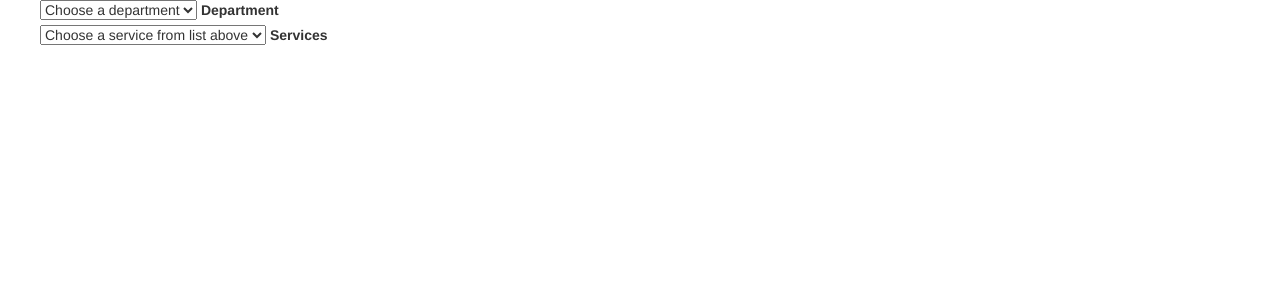
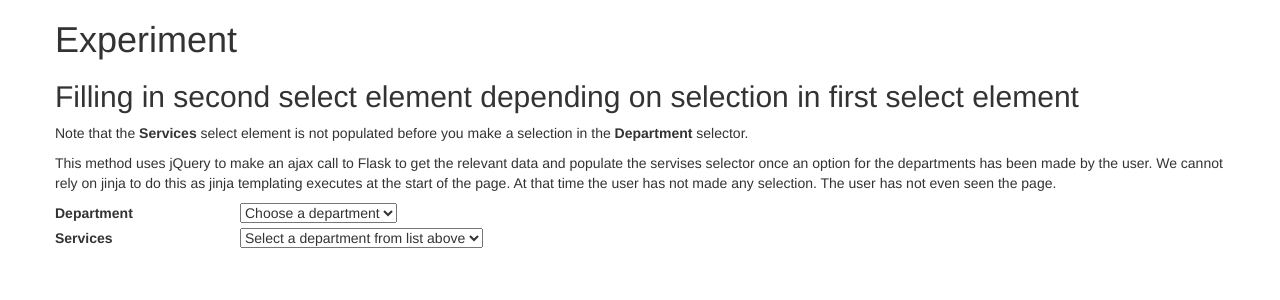
Before and after one commit to abonello/nested_autofilling, a Flask app: page / in a window 1280 px wide. Shown: the top 300 px of the page. Run offline with Flask 2, Linux system fonts and the light colour scheme; some libraries are stand-ins or nearby versions.

Commit message:
Improve UI and adding some explanatory notes

```diff
--- a/templates/index.html
+++ b/templates/index.html
@@ -11,28 +11,37 @@
 <body>
     <div class="container">
         <div class="row">
+            <h1>Experiment</h1>
+            <h2>Filling in second select element depending on selection in first select element</h2>
+            <p>Note that the <strong>Services</strong> select element is not populated before you make a selection in the <strong>Department</strong> selector.</p>
+            <p>This method uses jQuery to make an ajax call to Flask to get the relevant data and populate the servises selector once an option for the departments has been made by the user. We cannot rely on jinja to do this as jinja templating executes at the start of the page. At that time the user has not made any selection. The user has not even seen the page.</p>
+        </div>
+        <div class="row">
             <form action="{#{ url_for('insert_food_item') }#}" method="POST" class="col s12">
                 <div class="row">
                     <div class="input-field col s12">
+                        <div class="col-xs-3 col-sm-2">
+                            <label>Department</label>
+                        </div>
                         <select id="department" name="department">
                             <option value="" class="dept" disabled selected>Choose a department</option>
                             {% for dept in depts %}
                             <option id="{{ dept['ref'] }}" class="dept" value="{{ dept['ref'] }}">{{ dept['name'] }}</option>
                             {% endfor %}
                         </select>
-                        <label>Department</label>
+
                     </div>
                 </div>
 
                 <div class="row">
                     <div class="input-field col s12">
+                        <div class="col-xs-3 col-sm-2">
+                            <label>Services</label>
+                        </div>
                         <select id="services" name="services">
-                            <option value="" disabled selected>Choose a service from list above</option>
-                            <!-- {#% for dept in depts %#}
-                            <option value="{#{ dept['ref'] }#}">{#{ dept['name'] }#}</option>
-                            {#% endfor %#} -->
+                            <option value="" disabled selected>Select a department from list above</option>
                         </select>
-                        <label>Services</label>
+
                     </div>
                 </div>
 
```
